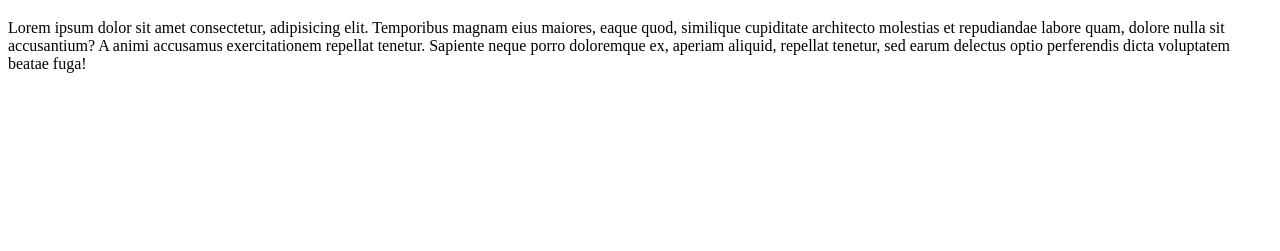
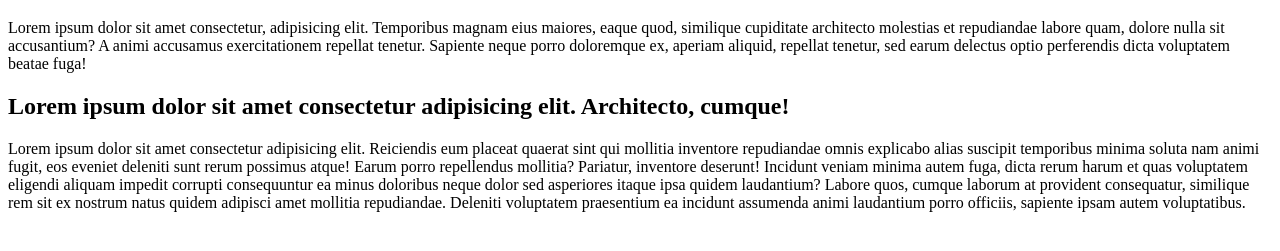
Before and after one commit to swasti-web/my-first-website, a plain HTML site: page index.html in a window 1280 px wide. Shown: the part 61-312 px from the top of the page. Drawn offline with Linux system fonts and the light colour scheme.

Commit message:
second commit

```diff
--- a/index.html
+++ b/index.html
@@ -8,5 +8,7 @@
 <body>
     <h1>Lorem ipsum dolor sit amet.</h1>
     <p>Lorem ipsum dolor sit amet consectetur, adipisicing elit. Temporibus magnam eius maiores, eaque quod, similique cupiditate architecto molestias et repudiandae labore quam, dolore nulla sit accusantium? A animi accusamus exercitationem repellat tenetur. Sapiente neque porro doloremque ex, aperiam aliquid, repellat tenetur, sed earum delectus optio perferendis dicta voluptatem beatae fuga!</p>
+    <h2>Lorem ipsum dolor sit amet consectetur adipisicing elit. Architecto, cumque!</h2>
+    <p>Lorem ipsum dolor sit amet consectetur adipisicing elit. Reiciendis eum placeat quaerat sint qui mollitia inventore repudiandae omnis explicabo alias suscipit temporibus minima soluta nam animi fugit, eos eveniet deleniti sunt rerum possimus atque! Earum porro repellendus mollitia? Pariatur, inventore deserunt! Incidunt veniam minima autem fuga, dicta rerum harum et quas voluptatem eligendi aliquam impedit corrupti consequuntur ea minus doloribus neque dolor sed asperiores itaque ipsa quidem laudantium? Labore quos, cumque laborum at provident consequatur, similique rem sit ex nostrum natus quidem adipisci amet mollitia repudiandae. Deleniti voluptatem praesentium ea incidunt assumenda animi laudantium porro officiis, sapiente ipsam autem voluptatibus.</p>
 </body>
 </html>
```
